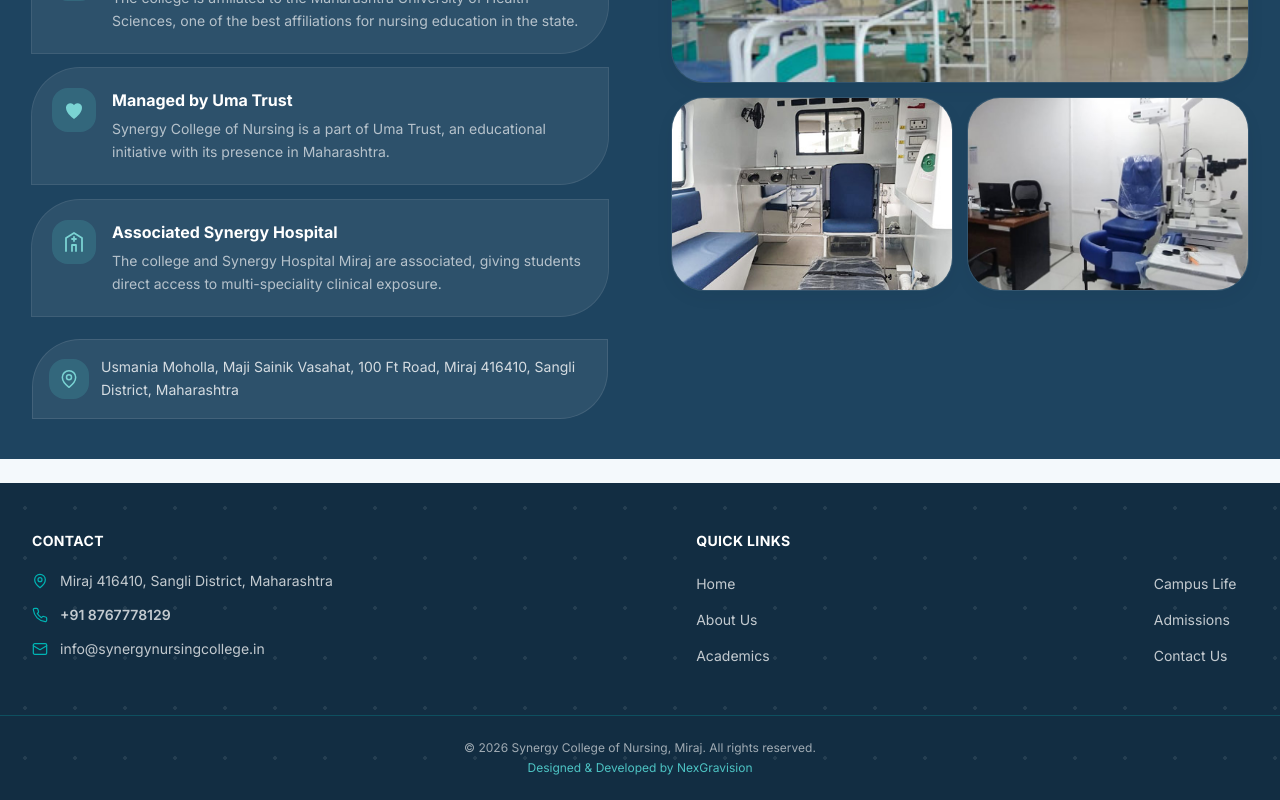
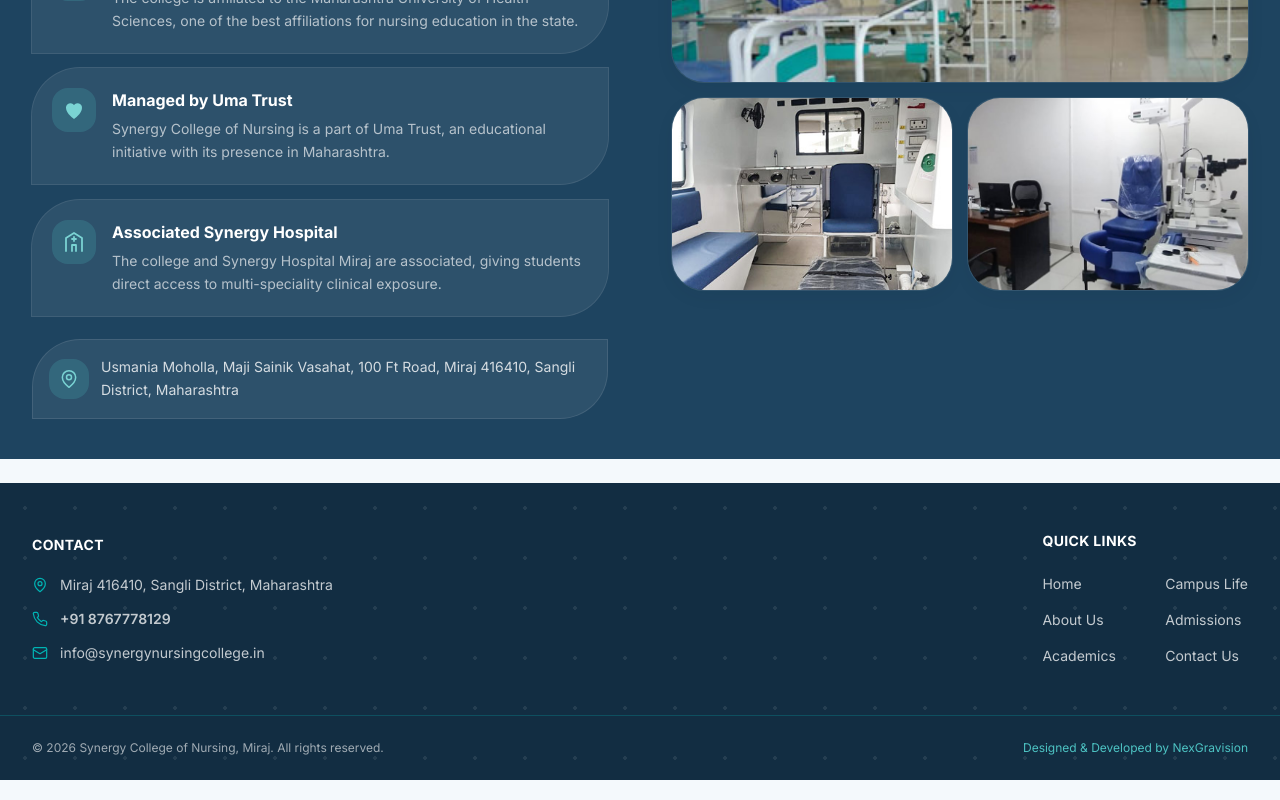
Before and after one commit to sayali2004-commit/synergynursingcollege, a React (Vite) app: page /#/ in a window 1280 px wide. Shown: the part 2571-3371 px from the top of the page. Built offline with nearby package versions, Linux system fonts and the light colour scheme.

Commit message:
Footer: revert to original layout (Contact left, Quick Links right, copyright split)

```diff
--- a/src/components/Footer.jsx
+++ b/src/components/Footer.jsx
@@ -2,17 +2,17 @@ import { Link } from 'react-router-dom'
 import { COLLEGE } from '../data/siteContent'
 import Icon from './Icon'
 
-const QUICK_LINKS_LEFT = [
+const QUICK_LINKS = [
   { label: 'Home', to: '/' },
   { label: 'About Us', to: '/#about' },
   { label: 'Academics', to: '/academics' },
-]
-
-const QUICK_LINKS_RIGHT = [
   { label: 'Campus Life', to: '/campus-life' },
   { label: 'Admissions', to: '/admissions' },
   { label: 'Contact Us', to: '/contact' },
 ]
+
+const LEFT_LINKS = QUICK_LINKS.slice(0, 3)
+const RIGHT_LINKS = QUICK_LINKS.slice(3)
 
 export default function Footer() {
   return (
@@ -26,7 +26,7 @@ export default function Footer() {
         }}
         aria-hidden="true"
       />
-      <div className="container-x flex flex-col items-center gap-8 py-10 sm:flex-row sm:justify-between sm:items-start sm:gap-8 lg:py-12">
+      <div className="container-x flex flex-col items-start gap-8 py-10 sm:flex-row sm:items-center sm:justify-between sm:gap-8 lg:py-12">
         {/* Contact */}
         <div>
           <h3 className="font-display text-sm font-bold uppercase tracking-wide text-white">Contact</h3>
@@ -46,23 +46,19 @@ export default function Footer() {
           </ul>
         </div>
 
-        {/* Quick Links - Center */}
+        {/* Quick Links */}
         <div>
-          <h3 className="font-display text-sm font-bold uppercase tracking-wide text-white text-center">Quick Links</h3>
-          <ul className="mt-5 space-y-3">
-            {QUICK_LINKS_LEFT.map((l) => (
+          <h3 className="font-display text-sm font-bold uppercase tracking-wide text-white">Quick Links</h3>
+          <div className="mt-5 grid grid-cols-2 gap-x-10 gap-y-3">
+            <ul className="space-y-3">
+              {LEFT_LINKS.map((l) => (
                 <li key={l.label}>
                   <Link to={l.to} className="text-sm transition-colors hover:text-brand-300">{l.label}</Link>
                 </li>
               ))}
             </ul>
-        </div>
-
-        {/* Quick Links - Right */}
-        <div>
-          <h3 className="font-display text-sm font-bold uppercase tracking-wide text-white invisible">Quick Links</h3>
-          <ul className="mt-5 space-y-3">
-            {QUICK_LINKS_RIGHT.map((l) => (
+            <ul className="space-y-3">
+              {RIGHT_LINKS.map((l) => (
                 <li key={l.label}>
                   <Link to={l.to} className="text-sm transition-colors hover:text-brand-300">{l.label}</Link>
                 </li>
@@ -70,9 +66,10 @@ export default function Footer() {
             </ul>
           </div>
         </div>
+      </div>
 
       <div className="border-t border-brand-500/25">
-        <div className="container-x flex flex-col items-center gap-1 py-6 text-xs text-white/60">
+        <div className="container-x flex flex-col items-center gap-1 py-6 text-xs text-white/60 sm:flex-row sm:justify-between">
           <p>&copy; {new Date().getFullYear()} {COLLEGE.name}, Miraj. All rights reserved.</p>
           <p className="text-brand-400">Designed &amp; Developed by NexGravision</p>
         </div>
```
Lines whose indentation alone changed are shown as unchanged.
